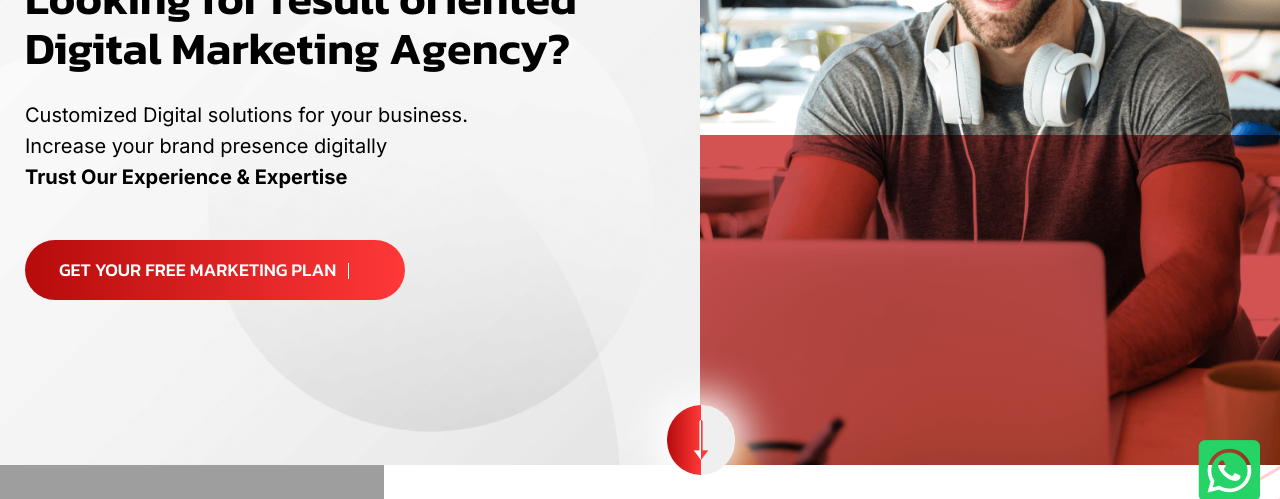
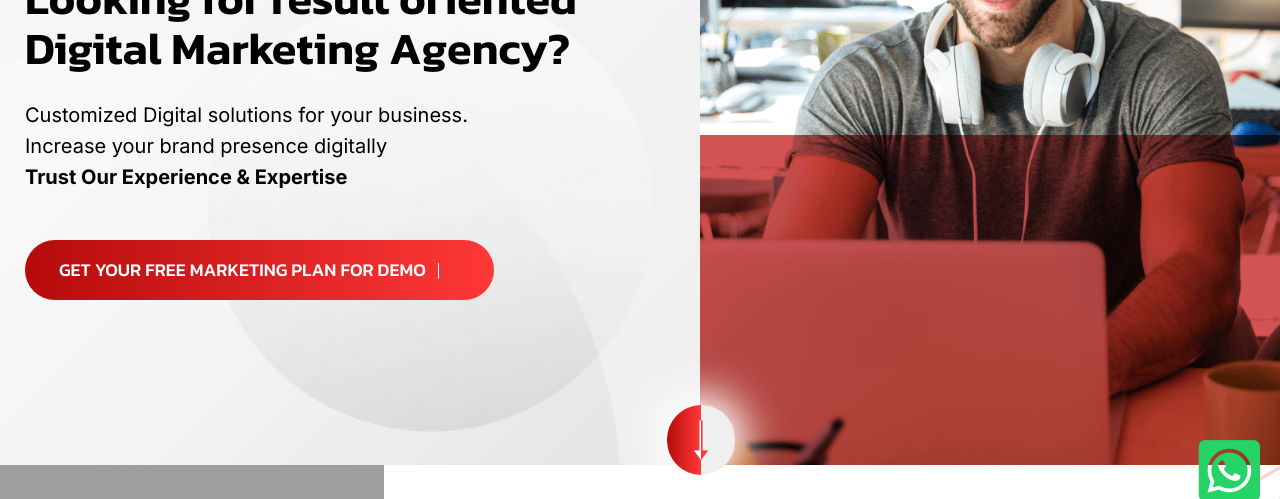
Before and after one commit to thiyagasivam/thiyagidigital.com, a PHP site: page / in a window 1280 px wide. Shown: the part 273-772 px from the top of the page. Run offline with PHP 8.4, Linux system fonts and the light colour scheme; some web fonts are replaced; grey boxes are pictures that could not be loaded.

Commit message:
new heading

```diff
--- a/index.php
+++ b/index.php
@@ -1,6 +1,6 @@
 <?php include 'header.php';?>
 <head>
-    <title>Best Digital Marketing Company - ThiyagiDigital 2025</title>
+    <title>Best Digital Marketing Company - ThiyagiDigital</title>
     <meta name="description" content="ThiyagiDigital - Top digital marketing agency in Chennai offering SEO, social media marketing, content marketing, and web development services">
     <meta name="keywords" content="digital marketing, SEO, social media marketing, content marketing, web development, Chennai, ThiyagiDigital">
     <meta name="author" content="ThiyagiDigital">
@@ -37,7 +37,7 @@
                                         <!-- CTA Button -->
                                         <div class="hero-2-btn-wrap" data-animation="flipInX" data-duration="1s" data-delay="1s">
                                             <a class="hpt-btn-3" href="contact.php">
-                                                GET YOUR FREE MARKETING PLAN
+                                                GET YOUR FREE MARKETING PLAN For Demo
                                                 <span class="icon"><i class="fal fa-chevron-double-right"></i></span>
                                             </a>
                                         </div>
```
